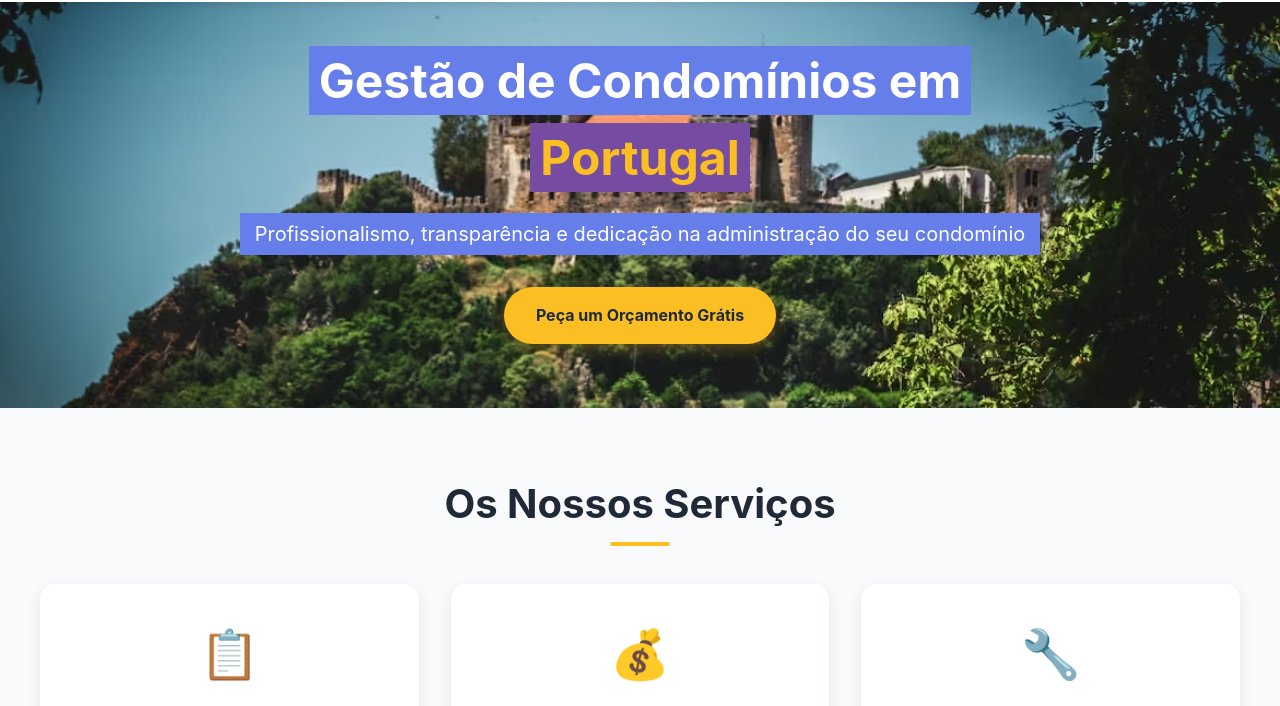
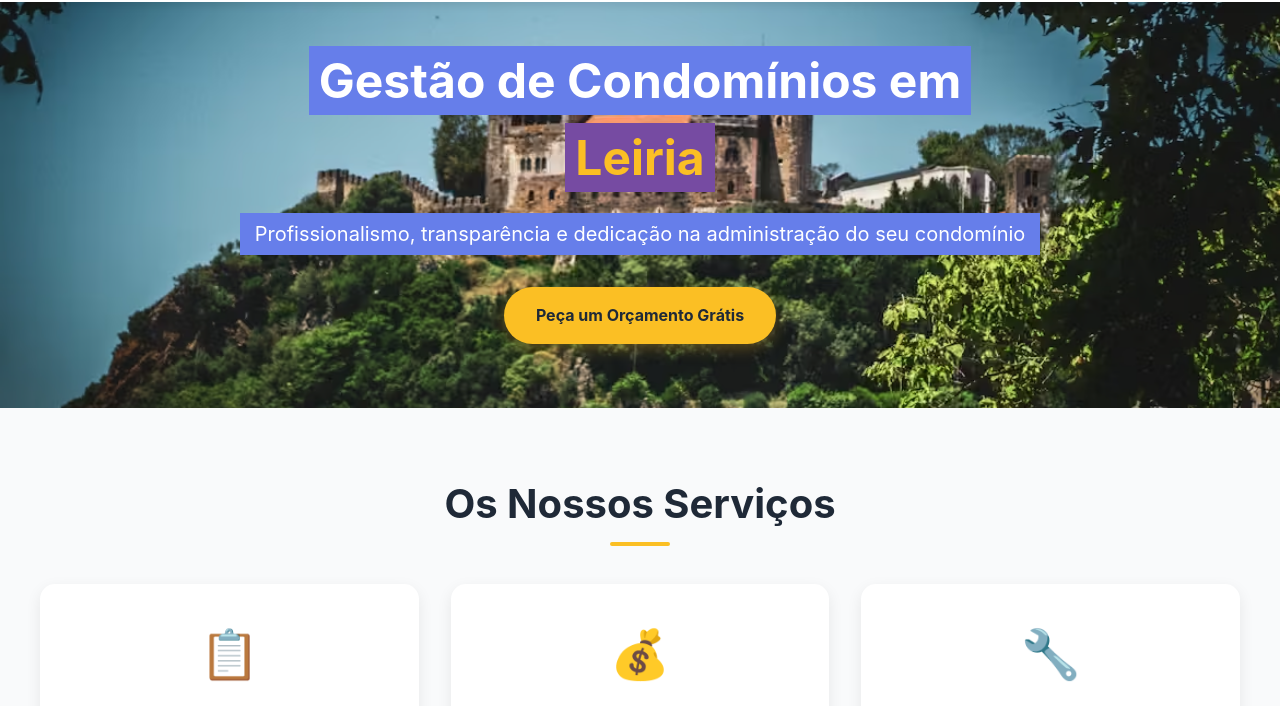
Before and after one commit to XaviGIT/condo, a plain HTML site: page leiria/index.html in a window 1280 px wide. Shown: the part 85-791 px from the top of the page. Drawn offline with Linux system fonts and the light colour scheme.

Commit message:
fixed cascais & leiria text

```diff
--- a/leiria/index.html
+++ b/leiria/index.html
@@ -467,7 +467,7 @@
     <section class="hero" id="home">
         <div class="city-image" id="cityImage"></div>
         <div class="hero-content">
-            <h1><span class="main-title">Gestão de Condomínios em </span><span class="city-name" id="cityName">Portugal</span></h1>
+            <h1><span class="main-title">Gestão de Condomínios em </span><span class="city-name" id="cityName">Leiria</span></h1>
             <p>Profissionalismo, transparência e dedicação na administração do seu condomínio</p>
             <a href="#contact" class="cta-button">Peça um Orçamento Grátis</a>
         </div>
```
Also changed, not shown: cascais/index.html (+1 -1 lines).
